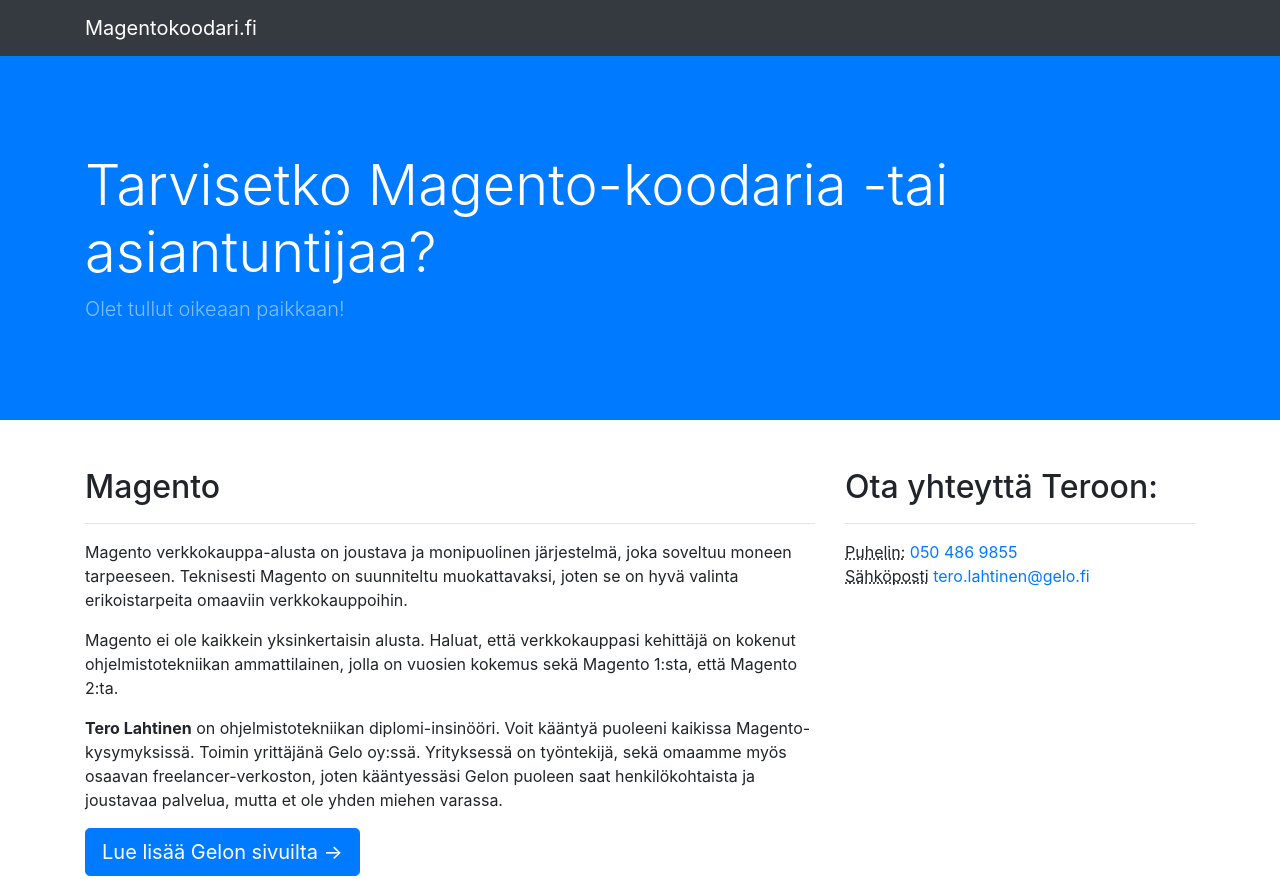
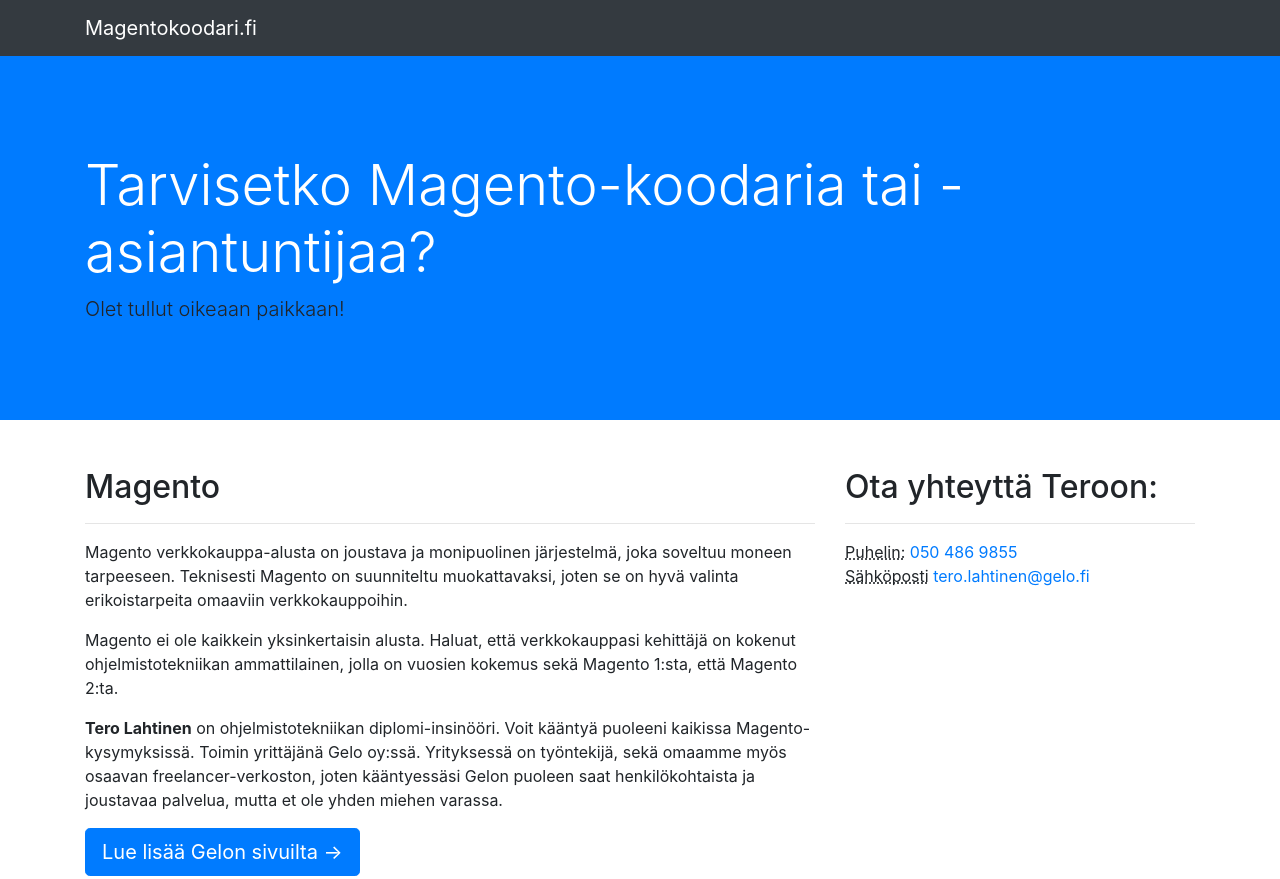
Before and after one commit to terolahtinen/magentokoodari, a website: page index.html in a window 1280 px wide. Shown: the top 879 px of the page. Drawn offline with Linux system fonts and the light colour scheme.

Commit message:
typo fix

```diff
--- a/index.html
+++ b/index.html
@@ -35,8 +35,8 @@
     <div class="container h-100">
       <div class="row h-100 align-items-center">
         <div class="col-lg-12">
-          <h1 class="display-4 text-white mt-5 mb-2">Tarvisetko Magento-koodaria -tai asiantuntijaa?</h1>
-          <p class="lead mb-5 text-white-50">Olet tullut oikeaan paikkaan!</p>
+          <h1 class="display-4 text-white mt-5 mb-2">Tarvisetko Magento-koodaria tai -asiantuntijaa?</h1>
+          <p class="lead mb-5 text-white-70">Olet tullut oikeaan paikkaan!</p>
         </div>
       </div>
     </div>
```
